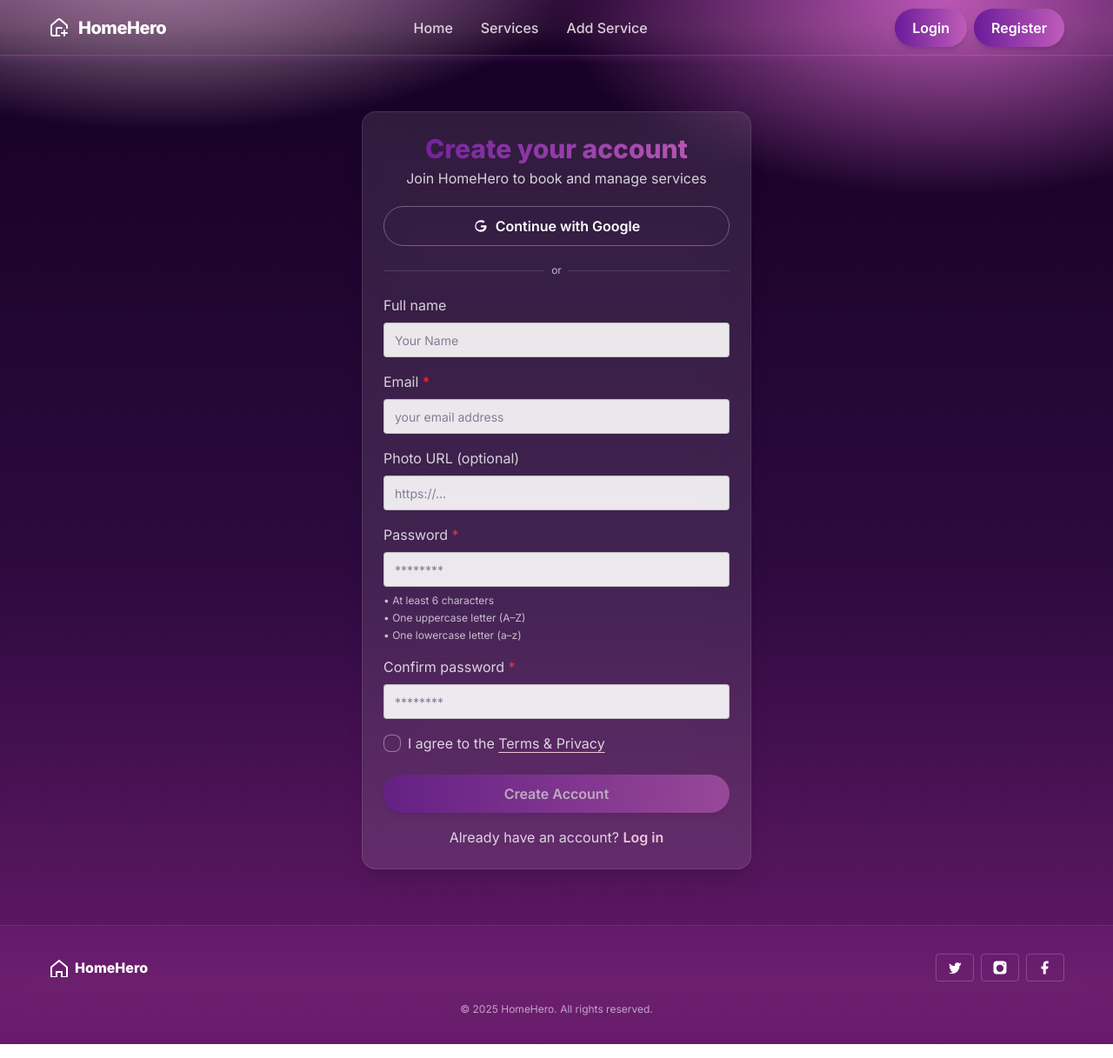
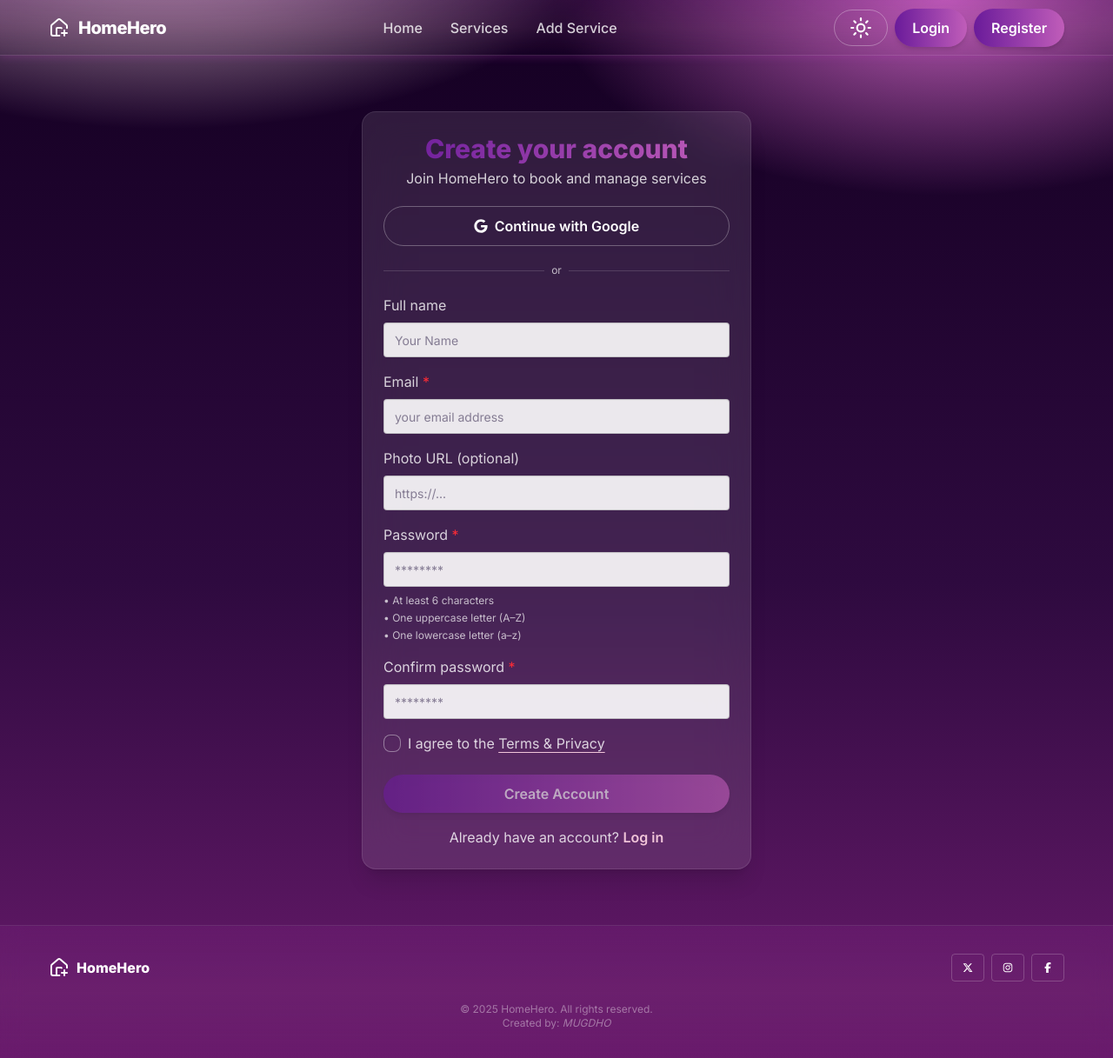
Before and after one commit to mbmugdho/homehero-client-side, a React (Vite) app: page /register in a window 1280 px wide. Shown: the whole page at 87% size. Built offline with nearby package versions, Linux system fonts and the light colour scheme; no server answers.

Commit message:
added notfound page,toggle

```diff
--- a/package.json
+++ b/package.json
@@ -18,6 +18,7 @@
     "react": "^19.2.0",
     "react-dom": "^19.2.0",
     "react-fast-marquee": "^1.6.5",
+    "react-icons": "^5.5.0",
     "react-router": "^7.9.5",
     "react-router-dom": "^7.9.5",
     "sweetalert2": "^11.26.3",
--- a/src/components/Footer/Footer.jsx
+++ b/src/components/Footer/Footer.jsx
@@ -1,35 +1,59 @@
+import { HousePlus } from 'lucide-react'
+import { FaXTwitter, FaInstagram, FaFacebookF } from 'react-icons/fa6'
+
 const Footer = () => {
   return (
     <footer className="text-slate-100">
       <div className="glass-tint border-t border-white/10 py-8">
         <div className="container-x flex items-center justify-between gap-6 flex-wrap">
           <div className="flex items-center gap-2 text-white font-extrabold">
-            <svg width="22" height="22" fill="none" stroke="currentColor" strokeWidth="2" className="text-white">
-              <path d="M3 10.5 12 3l9 7.5V21a1 1 0 0 1-1 1h-5v-6H9v6H4a1 1 0 0 1-1-1v-10.5z" />
-            </svg>
+            <HousePlus />
             HomeHero
           </div>
 
           <div className="flex items-center gap-2">
-            <a href="#" aria-label="Twitter" className="btn btn-ghost btn-sm text-white border-white/20 hover:bg-white/10">
-              <svg width="18" height="18" viewBox="0 0 24 24" fill="currentColor"><path d="M22 5.8c-.7.3-1.5.6-2.3.7.8-.5 1.4-1.2 1.7-2.1-.8.5-1.7.9-2.6 1.1A3.9 3.9 0 0 0 12 8.7c0 .3 0 .6.1.9-3.2-.2-6-1.7-7.9-4.1-.4.7-.6 1.4-.6 2.2 0 1.5.8 2.9 2 3.6-.7 0-1.3-.2-1.9-.5v.1c0 2.1 1.6 3.8 3.6 4.2-.4.1-.8.2-1.2.2-.3 0-.6 0-.9-.1.6 1.8 2.3 3.1 4.3 3.2A7.8 7.8 0 0 1 2 19.5a11 11 0 0 0 6 1.8c7.2 0 11.2-6 11.2-11.2v-.5c.8-.6 1.5-1.3 2-2.1Z"/></svg>
+            <a
+              href="https://x.com/"
+              target="_blank"
+              rel="noopener noreferrer"
+              aria-label="Twitter"
+              className="btn btn-ghost btn-sm text-white border-white/20 hover:bg-white/10"
+            >
+              <FaXTwitter />
             </a>
-            <a href="#" aria-label="Instagram" className="btn btn-ghost btn-sm text-white border-white/20 hover:bg-white/10">
-              <svg width="18" height="18" viewBox="0 0 24 24" fill="currentColor"><path d="M7 2h10a5 5 0 0 1 5 5v10a5 5 0 0 1-5 5H7a5 5 0 0 1-5-5V7a5 5 0 0 1 5-5zm5 5.5A5.5 5.5 0 1 0 17.5 13 5.5 5.5 0 0 0 12 7.5zm6-1.9a1.1 1.1 0 1 0 1.1 1.1A1.1 1.1 0 0 0 18 5.6Z"/></svg>
+
+            <a
+              href="https://www.instagram.com/"
+              target="_blank"
+              rel="noopener noreferrer"
+              aria-label="Instagram"
+              className="btn btn-ghost btn-sm text-white border-white/20 hover:bg-white/10"
+            >
+              <FaInstagram />
             </a>
-            <a href="#" aria-label="Facebook" className="btn btn-ghost btn-sm text-white border-white/20 hover:bg-white/10">
-              <svg width="18" height="18" viewBox="0 0 24 24" fill="currentColor"><path d="M13 22v-8h3l1-4h-4V7.5c0-1.2.3-2 2-2h2V2.1C16.6 2 15.2 2 14 2c-3 0-5 1.8-5 5.1V10H6v4h3v8h4Z"/></svg>
+
+            <a
+              href="https://www.facebook.com/"
+              target="_blank"
+              rel="noopener noreferrer"
+              aria-label="Facebook"
+              className="btn btn-ghost btn-sm text-white border-white/20 hover:bg-white/10"
+            >
+              <FaFacebookF />
             </a>
           </div>
 
-
-          <div className="w-full text-center text-xs text-white/60">
+          <div className="w-full text-center text-xs text-white/40">
             © {new Date().getFullYear()} HomeHero. All rights reserved.
+            <br />
+            <p>
+              Created by: <i>MUGDHO</i>
+            </p>
           </div>
         </div>
       </div>
     </footer>
-  );
-};
+  )
+}
 
-export default Footer;
+export default Footer
--- a/src/components/Navbar/Navbar.jsx
+++ b/src/components/Navbar/Navbar.jsx
@@ -1,8 +1,8 @@
-import { useEffect, useMemo } from 'react'
+import { useEffect, useMemo, useState } from 'react'
 import { Link, NavLink, useLocation } from 'react-router-dom'
 import { useAuth } from '../../context/AuthContext'
 import { motion } from 'framer-motion'
-import { HousePlus } from 'lucide-react'
+import { HousePlus, Sun, Moon } from 'lucide-react'
 
 const topLinkClass = ({ isActive }) =>
   `px-3 py-2 rounded-lg font-medium transition-all duration-200 ${
@@ -22,6 +22,23 @@
   const location = useLocation()
   const { isAuthed, logout, user, appUser } = useAuth()
 
+  const [mode, setMode] = useState(
+    () => localStorage.getItem('hh-mode') || 'dark'
+  )
+  const [glow, setGlow] = useState(false)
+
+  useEffect(() => {
+    document.documentElement.setAttribute('data-mode', mode)
+    localStorage.setItem('hh-mode', mode)
+  }, [mode])
+
+  const toggleMode = () => {
+    setGlow(true)
+    setMode((prev) => (prev === 'dark' ? 'light' : 'dark'))
+
+    setTimeout(() => setGlow(false), 500)
+  }
+
   const closeDrawer = () => {
     const el = document.getElementById('navbar-drawer')
     if (el) el.checked = false
@@ -37,7 +54,11 @@
   }
 
   const displayName = useMemo(() => {
-    const n = user?.displayName || appUser?.name || user?.email?.split('@')?.[0] || 'User'
+    const n =
+      user?.displayName ||
+      appUser?.name ||
+      user?.email?.split('@')?.[0] ||
+      'User'
     return n
   }, [user, appUser])
 
@@ -48,7 +69,9 @@
   const avatarSrc = useMemo(() => {
     const p0 = user?.photoURL
     const p1 = user?.reloadUserInfo?.photoUrl
-    const p2 = user?.providerData?.find(p => p?.photoURL)?.photoURL || user?.providerData?.[0]?.photoURL
+    const p2 =
+      user?.providerData?.find((p) => p?.photoURL)?.photoURL ||
+      user?.providerData?.[0]?.photoURL
     const p3 = appUser?.photoURL
     const p4 = user?.avatar
     const src = p0 || p1 || p2 || p3 || p4 || ''
@@ -56,61 +79,144 @@
   }, [user, appUser])
 
   const AvatarCircle = ({ size = 9 }) => (
-    <div className={`w-${size} h-${size} rounded-full ring-2 ring-[hsl(var(--a))/0.7] overflow-hidden bg-gradient-to-br from-[hsl(var(--p))] to-[hsl(var(--s))] text-white grid place-items-center`}>
+    <div
+      className={`w-${size} h-${size} rounded-full ring-2 ring-[hsl(var(--a))/0.7] overflow-hidden bg-gradient-to-br from-[hsl(var(--p))] to-[hsl(var(--s))] text-white grid place-items-center`}
+    >
       {avatarSrc ? (
-        <img src={avatarSrc} alt={displayName || 'User avatar'} className="w-full h-full object-cover" />
+        <img
+          src={avatarSrc}
+          alt={displayName || 'User avatar'}
+          className="w-full h-full object-cover"
+        />
       ) : (
         <span className="font-bold">{initial}</span>
       )}
     </div>
   )
 
+  const iconVariants = {
+    initial: { rotate: 0, scale: 1 },
+    animate: { rotate: 180, scale: 1.3, transition: { duration: 0.4 } },
+  }
+
   return (
     <div className="drawer drawer-end z-50">
       <input id="navbar-drawer" type="checkbox" className="drawer-toggle" />
 
-      <motion.div className="drawer-content" variants={slideDown} initial="hidden" animate="visible">
+      <motion.div
+        className="drawer-content"
+        variants={slideDown}
+        initial="hidden"
+        animate="visible"
+      >
         <div className="navbar sticky top-0 border-b border-white/10 text-white glass-tint backdrop-blur-md shadow-[0_1px_10px_hsl(var(--p)/0.3)]">
           <div className="container-x w-full flex items-center justify-between">
-            <Link to="/" className="flex items-center gap-2.5 text-lg sm:text-xl font-extrabold tracking-tight">
+            <Link
+              to="/"
+              className="flex items-center gap-2.5 text-lg sm:text-xl font-extrabold tracking-tight"
+            >
               <HousePlus />
               <span className="text-white font-extrabold">HomeHero</span>
             </Link>
 
-            <nav aria-label="Primary" className="hidden md:flex items-center gap-2">
-              <NavLink to="/" end className={topLinkClass}>Home</NavLink>
-              <NavLink to="/services" className={topLinkClass}>Services</NavLink>
-              <NavLink to="/provider/add-service" className={topLinkClass}>Add Service</NavLink>
+            <nav
+              aria-label="Primary"
+              className="hidden md:flex items-center gap-2"
+            >
+              <NavLink to="/" end className={topLinkClass}>
+                Home
+              </NavLink>
+              <NavLink to="/services" className={topLinkClass}>
+                Services
+              </NavLink>
+              <NavLink to="/provider/add-service" className={topLinkClass}>
+                Add Service
+              </NavLink>
+
               {isAuthed && (
                 <>
-                  <NavLink to="/my-services" className={topLinkClass}>My Services</NavLink>
-                  <NavLink to="/my-bookings" className={topLinkClass}>My Bookings</NavLink>
+                  <NavLink to="/my-services" className={topLinkClass}>
+                    My Services
+                  </NavLink>
+                  <NavLink to="/my-bookings" className={topLinkClass}>
+                    My Bookings
+                  </NavLink>
                 </>
               )}
             </nav>
 
             <div className="flex items-center gap-2">
+              <button
+                type="button"
+                onClick={toggleMode}
+                className="relative cosmic-btn-outline  text-white hidden md:grid place-items-center"
+                aria-label="Toggle theme"
+              >
+                {glow && (
+                  <span className="absolute inset-0 rounded-full bg-[hsl(var(--p))] opacity-40 blur-xl scale-150 animate-ping" />
+                )}
+
+                <motion.div
+                  key={mode}
+                  variants={iconVariants}
+                  initial="initial"
+                  animate="animate"
+                >
+                  {mode === 'dark' ? <Sun size={20} /> : <Moon size={20} />}
+                </motion.div>
+              </button>
+
               {!isAuthed ? (
                 <div className="hidden md:flex items-center gap-2">
-                  <Link to="/login" className="cosmic-btn text-white">Login</Link>
-                  <Link to="/register" className="cosmic-btn text-white bg-gradient-to-r from-[hsl(var(--p))] to-[hsl(var(--s))]">Register</Link>
+                  <Link to="/login" className="cosmic-btn text-white">
+                    Login
+                  </Link>
+                  <Link
+                    to="/register"
+                    className="cosmic-btn text-white bg-gradient-to-r from-[hsl(var(--p))] to-[hsl(var(--s))]"
+                  >
+                    Register
+                  </Link>
                 </div>
               ) : (
                 <div className="hidden md:block dropdown dropdown-end">
                   <label tabIndex={0} className="cosmic-btn btn-circle avatar">
                     <AvatarCircle size={12} />
                   </label>
-                  <ul tabIndex={0} className="menu menu-sm dropdown-content bg-[hsl(var(--n))] text-white rounded-box z-[1] mt-3 w-52 p-2 shadow-lg border border-white/10">
-                    <li><NavLink to="/profile">Profile</NavLink></li>
-                    <li><NavLink to="/my-bookings">My Bookings</NavLink></li>
-                    <li><NavLink to="/my-services">My Services</NavLink></li>
-                    <li><button type="button" onClick={logout}>Logout</button></li>
+                  <ul
+                    tabIndex={0}
+                    className="menu menu-sm dropdown-content bg-[hsl(var(--n))] text-white rounded-box z-[1] mt-3 w-52 p-2 shadow-lg border border-white/10"
+                  >
+                    <li>
+                      <NavLink to="/profile">Profile</NavLink>
+                    </li>
+                    <li>
+                      <NavLink to="/my-bookings">My Bookings</NavLink>
+                    </li>
+                    <li>
+                      <NavLink to="/my-services">My Services</NavLink>
+                    </li>
+                    <li>
+                      <button type="button" onClick={logout}>
+                        Logout
+                      </button>
+                    </li>
                   </ul>
                 </div>
               )}
 
-              <label htmlFor="navbar-drawer" className="md:hidden btn btn-ghost text-white" aria-label="Open menu">
-                <svg width="22" height="22" fill="none" stroke="currentColor" strokeWidth="2">
+              <label
+                htmlFor="navbar-drawer"
+                className="md:hidden btn btn-ghost text-white"
+                aria-label="Open menu"
+              >
+                <svg
+                  width="22"
+                  height="22"
+                  fill="none"
+                  stroke="currentColor"
+                  strokeWidth="2"
+                >
                   <path d="M3 6h16M3 12h16M3 18h16" />
                 </svg>
               </label>
@@ -122,10 +228,33 @@
       <div className="drawer-side z-[999]">
         <label htmlFor="navbar-drawer" className="drawer-overlay" />
         <div className="w-72 min-h-full bg-[hsl(var(--n))] text-white border-l border-white/10 p-4 space-y-3">
-          <Link to="/" className="flex items-center gap-2.5 text-lg font-extrabold mb-3" onClick={closeDrawer}>
-            <HousePlus />
-            HomeHero
-          </Link>
+          <div className="flex items-center mb-3">
+            <Link
+              to="/"
+              className="flex items-center gap-2.5 text-lg font-extrabold"
+              onClick={closeDrawer}
+            >
+              <HousePlus />
+              HomeHero
+            </Link>
+
+            <button
+              onClick={toggleMode}
+              className="relative btn btn-ghost btn-sm text-white ml-auto grid place-items-center"
+            >
+              {glow && (
+                <span className="absolute inset-0 rounded-full bg-[hsl(var(--p))] opacity-40 blur-xl scale-150 animate-ping" />
+              )}
+              <motion.div
+                key={mode}
+                variants={iconVariants}
+                initial="initial"
+                animate="animate"
+              >
+                {mode === 'dark' ? <Sun size={18} /> : <Moon size={18} />}
+              </motion.div>
+            </button>
+          </div>
 
           {isAuthed && (
             <div className="flex items-center gap-3 p-3 rounded-xl bg-white/5 border border-white/10 mb-2">
@@ -133,22 +262,73 @@
                 <AvatarCircle size={10} />
               </div>
               <div className="truncate">
-                <div className="font-semibold truncate">{displayName || 'Profile'}</div>
-                <div className="text-white/70 text-sm truncate">{user?.email || ''}</div>
+                <div className="font-semibold truncate">{displayName}</div>
+                <div className="text-white/70 text-sm truncate">
+                  {user?.email}
+                </div>
               </div>
             </div>
           )}
 
           <ul className="menu space-y-1">
-            <li><NavLink to="/" end className={drawerLinkClass} onClick={closeDrawer}>Home</NavLink></li>
-            <li><NavLink to="/services" className={drawerLinkClass} onClick={closeDrawer}>Services</NavLink></li>
-            <li><NavLink to="/provider/add-service" className={drawerLinkClass} onClick={closeDrawer}>Add Service</NavLink></li>
+            <li>
+              <NavLink
+                to="/"
+                end
+                className={drawerLinkClass}
+                onClick={closeDrawer}
+              >
+                Home
+              </NavLink>
+            </li>
+            <li>
+              <NavLink
+                to="/services"
+                className={drawerLinkClass}
+                onClick={closeDrawer}
+              >
+                Services
+              </NavLink>
+            </li>
+            <li>
+              <NavLink
+                to="/provider/add-service"
+                className={drawerLinkClass}
+                onClick={closeDrawer}
+              >
+                Add Service
+              </NavLink>
+            </li>
 
             {isAuthed ? (
               <>
-                <li><NavLink to="/profile" className={drawerLinkClass} onClick={closeDrawer}>Profile</NavLink></li>
-                <li><NavLink to="/my-services" className={drawerLinkClass} onClick={closeDrawer}>My Services</NavLink></li>
-                <li><NavLink to="/my-bookings" className={drawerLinkClass} onClick={closeDrawer}>My Bookings</NavLink></li>
+                <li>
+                  <NavLink
+                    to="/profile"
+                    className={drawerLinkClass}
+                    onClick={closeDrawer}
+                  >
+                    Profile
+                  </NavLink>
+                </li>
+                <li>
+                  <NavLink
+                    to="/my-services"
+                    className={drawerLinkClass}
+                    onClick={closeDrawer}
+                  >
+                    My Services
+                  </NavLink>
+                </li>
+                <li>
+                  <NavLink
+                    to="/my-bookings"
+                    className={drawerLinkClass}
+                    onClick={closeDrawer}
+                  >
+                    My Bookings
+                  </NavLink>
+                </li>
                 <li className="mt-2 border-t border-white/10" />
                 <li>
                   <button
@@ -166,8 +346,24 @@
             ) : (
               <>
                 <li className="mt-2 border-t border-white/10" />
-                <li><NavLink to="/login" className={`${drawerLinkClass} cosmic-btn`} onClick={closeDrawer}>Login</NavLink></li>
-                <li><NavLink to="/register" className={`${drawerLinkClass} cosmic-btn`} onClick={closeDrawer}>Register</NavLink></li>
+                <li>
+                  <NavLink
+                    to="/login"
+                    className={`${drawerLinkClass} cosmic-btn`}
+                    onClick={closeDrawer}
+                  >
+                    Login
+                  </NavLink>
+                </li>
+                <li>
+                  <NavLink
+                    to="/register"
+                    className={`${drawerLinkClass} cosmic-btn`}
+                    onClick={closeDrawer}
+                  >
+                    Register
+                  </NavLink>
+                </li>
               </>
             )}
           </ul>
--- a/src/index.css
+++ b/src/index.css
@@ -1,6 +1,7 @@
 @import 'tailwindcss';
 @plugin "daisyui";
 
+/* Theme tokens (unchanged) */
 @layer base {
   [data-theme='homehero'] {
     --p: 296 54% 46%;
@@ -25,18 +26,26 @@
     scroll-behavior: smooth;
   }
 
-  body {
+  /* Dark cosmic background with white text */
+  html[data-mode='dark'] body {
+    @apply text-white relative min-h-screen antialiased;
     font-family: Inter, ui-sans-serif, system-ui, -apple-system, Segoe UI,
       Roboto, Helvetica, Arial, 'Apple Color Emoji', 'Segoe UI Emoji';
-    @apply text-base-content relative min-h-screen antialiased;
-
-    background: radial-gradient(
-        1200px 600px at 15% -10%,
-        #f3cde1 0%,
-        transparent 45%
-      ),
+    background:
+      radial-gradient(1200px 600px at 15% -10%, #f3cde1 0%, transparent 45%),
       radial-gradient(1000px 500px at 85% 0%, #c05db9 0%, transparent 45%),
       linear-gradient(180deg, #140022 0%, #2e0a3f 55%, #6a1b6d 100%);
+  }
+
+  /* Light cosmic background, keep white text for the cosmic theme */
+  html[data-mode='light'] body {
+    @apply text-white relative min-h-screen antialiased;
+    font-family: Inter, ui-sans-serif, system-ui, -apple-system, Segoe UI,
+      Roboto, Helvetica, Arial, 'Apple Color Emoji', 'Segoe UI Emoji';
+    background:
+      radial-gradient(1100px 520px at 20% -10%, #5a2a72 0%, transparent 45%),
+      radial-gradient(950px 480px at 90% 0%, #c05db9 0%, transparent 45%),
+      linear-gradient(180deg, #3d1853 0%, #5a2a72 100%);
   }
 
   body::before {
@@ -50,6 +59,7 @@
   }
 }
 
+/* Utilities */
 @layer utilities {
   .container-x {
     @apply w-full max-w-[1200px] mx-auto px-4;
@@ -59,14 +69,8 @@
     animation: fade-in-up 0.36s cubic-bezier(0.22, 1, 0.36, 1) both;
   }
   @keyframes fade-in-up {
-    from {
-      opacity: 0;
-      transform: translateY(8px);
-    }
-    to {
-      opacity: 1;
-      transform: translateY(0);
-    }
+    from { opacity: 0; transform: translateY(8px); }
+    to { opacity: 1; transform: translateY(0); }
   }
 
   .topbar {
@@ -75,9 +79,7 @@
     transform: translateX(-100%);
     transition: transform 1s cubic-bezier(0.22, 1, 0.36, 1);
   }
-  .topbar.active {
-    transform: translateX(0);
-  }
+  .topbar.active { transform: translateX(0); }
 
   .glass-tint {
     background: linear-gradient(
@@ -95,6 +97,7 @@
     background-clip: text;
     color: transparent;
   }
+
   .cosmic-btn {
     @apply text-white font-semibold px-5 py-2.5 rounded-full shadow-md transition-all duration-300;
     background: linear-gradient(90deg, #6a1b9a, #c05db9);
@@ -112,21 +115,19 @@
     background-color: rgba(255, 255, 255, 0.1);
     border-color: #c05db9;
   }
+
   .cosmic-badge {
     @apply border-none text-white font-semibold bg-gradient-to-r from-[hsl(var(--p))] to-[hsl(var(--s))] shadow-[0_0_10px_hsl(var(--p)/0.5)];
   }
 }
+
+/* 3D spin utility */
 @layer utilities {
-  @keyframes spin-y {
-    to {
-      transform: rotateY(360deg);
-    }
-  }
-  .animate-spin-y-slow {
-    animation: spin-y 18s linear infinite;
-  }
+  @keyframes spin-y { to { transform: rotateY(360deg); } }
+  .animate-spin-y-slow { animation: spin-y 18s linear infinite; }
 }
 
+/* Reduced motion */
 @media (prefers-reduced-motion: reduce) {
   * {
     animation-duration: 1ms !important;
--- a/src/pages/EditProfile/EditProfile.jsx
+++ b/src/pages/EditProfile/EditProfile.jsx
@@ -48,6 +48,7 @@
         confirmButtonColor: '#8C2FA3',
         background: '#1b0b28',
         color: '#fff',
+
       })
     }
   }
--- a/src/pages/Login/Login.jsx
+++ b/src/pages/Login/Login.jsx
@@ -2,6 +2,7 @@
 import { Link, useLocation, useNavigate } from 'react-router-dom'
 import Swal from 'sweetalert2'
 import { useAuth } from '../../context/AuthContext'
+import { FaGoogle } from "react-icons/fa";
 
 const Login = () => {
   const { login, loginWithGoogle, authLoading } = useAuth()
@@ -78,9 +79,7 @@
             disabled={authLoading}
             className="cosmic-btn-outline w-full flex items-center justify-center gap-2 disabled:opacity-60"
           >
-            <svg width="18" height="18" viewBox="0 0 24 24" fill="currentColor">
-              <path d="M21.35 11.1H12v2.9h5.3c-.2 1.3-1.6 3.8-5.3 3.8A6 6 0 1 1 12 6.1c1.7 0 3 .7 3.7 1.3l2.5-2.5A9.5 9.5 0 0 0 12 3a9 9 0 1 0 0 18c5.2 0 8.7-3.6 8.7-8.6 0-.6-.1-1.2-.35-1.3z" />
-            </svg>
+            <FaGoogle />
             Continue with Google
           </button>
         </div>
--- a/src/pages/Register/Register.jsx
+++ b/src/pages/Register/Register.jsx
@@ -2,6 +2,7 @@
 import { Link, useLocation, useNavigate } from 'react-router-dom'
 import Swal from 'sweetalert2'
 import { useAuth } from '../../context/AuthContext'
+import { FaGoogle } from "react-icons/fa";
 
 const Register = () => {
   const { register, loginWithGoogle, authLoading } = useAuth()
@@ -141,9 +142,7 @@
             disabled={authLoading}
             className="cosmic-btn-outline w-full flex items-center justify-center gap-2 disabled:opacity-60"
           >
-            <svg width="18" height="18" viewBox="0 0 24 24" fill="currentColor">
-              <path d="M21.35 11.1H12v2.9h5.3c-.2 1.3-1.6 3.8-5.3 3.8A6 6 0 1 1 12 6.1c1.7 0 3 .7 3.7 1.3l2.5-2.5A9.5 9.5 0 0 0 12 3a9 9 0 1 0 0 18c5.2 0 8.7-3.6 8.7-8.6 0-.6-.1-1.2-.35-1.3z" />
-            </svg>
+            <FaGoogle />
             Continue with Google
           </button>
         </div>
```
Also changed, not shown: index.html (+8 -0 lines), src/pages/NotFound/NotFound.jsx (+19 -7 lines), public/favicon.svg (added), 1 other file (tests, documents, lock files or other folders).
